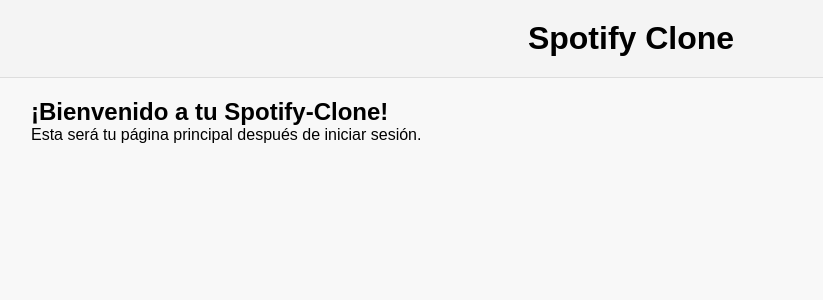
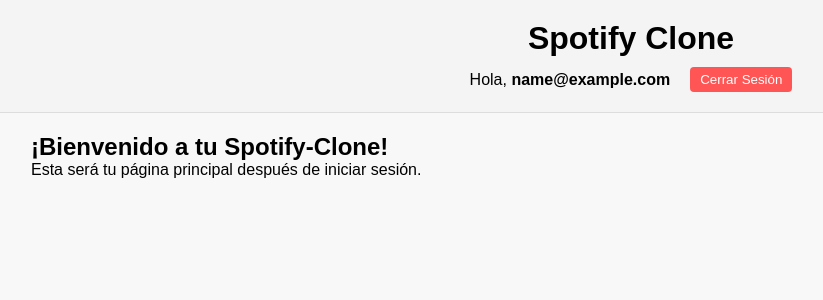
Before and after one commit to Santiagocapi/Spotify-Clone, a React app in the folder frontend/: page / in a window 1280 px wide. Shown: the top 300 px of the page, without its empty margins (9-832 px from the left). Built offline with nearby package versions, Linux system fonts and the light colour scheme; sample sign-in values are in the browser's storage; the HTML template or start-up script is replaced by a standard one.

Commit message:
feat: Implement protected routes and a logout button (#15)

```diff
--- a/frontend/src/App.jsx
+++ b/frontend/src/App.jsx
@@ -1,12 +1,69 @@
-import React from 'react';
-import { Outlet } from 'react-router-dom';
-import './index.css'
+import React, { useEffect } from "react";
+import { Outlet, Link, useNavigate } from "react-router-dom";
+// Import our hooks
+import { useAuthContext } from "./context/AuthContext";
+import "./index.css";
 
 function App() {
+  const { user, dispatch } = useAuthContext();
+  const navigate = useNavigate();
+
+  // Debug: Log user state changes
+  useEffect(() => {
+    console.log("Estado de usuario en App cambió:", user);
+  }, [user]);
+
+  // Function to handle logout
+  const handleLogout = () => {
+    // Remove user from local storage
+    localStorage.removeItem("user");
+
+    // Dispatch logout action
+    dispatch({ type: "LOGOUT" });
+  };
+
   return (
     <div>
       <header className="app-header">
         <h1>Spotify Clone</h1>
+
+        {/* Conditional Render */}
+        <nav style={{ marginTop: "10px" }}>
+          {user ? (
+            <div
+              style={{
+                display: "flex",
+                gap: "20px",
+                justifyContent: "center",
+                alignItems: "center",
+              }}
+            >
+              <span>
+                Hola, <strong>{user.email}</strong>
+              </span>
+              <button
+                onClick={handleLogout}
+                style={{
+                  padding: "5px 10px",
+                  cursor: "pointer",
+                  background: "#ff5555",
+                  color: "white",
+                  border: "none",
+                  borderRadius: "4px",
+                }}
+              >
+                Cerrar Sesión
+              </button>
+            </div>
+          ) : (
+            <div
+              style={{ display: "flex", gap: "20px", justifyContent: "center" }}
+            >
+              <Link to="/login">Iniciar Sesión</Link>
+              <Link to="/register">Registrarse</Link>
+            </div>
+          )}
+        </nav>
       </header>
 
       <main className="main-content">
--- /dev/null
+++ b/frontend/src/components/ProtectedRoute.jsx
@@ -0,0 +1,20 @@
+import { useEffect } from "react";
+import { useNavigate, Outlet } from "react-router-dom";
+import { useAuthContext } from "../context/AuthContext";
+
+const ProtectedRoute = () => {
+  const { user } = useAuthContext();
+  const navigate = useNavigate();
+
+  useEffect(() => {
+    // If user is not logged in, redirect to login
+    if (!user) {
+      navigate("/login", { replace: true });
+    }
+  }, [user, navigate]);
+
+  // If user is logged in, show the content (Outlet)
+  return user ? <Outlet /> : null;
+};
+
+export default ProtectedRoute;
--- /dev/null
+++ b/frontend/src/components/PublicRoute.jsx
@@ -0,0 +1,12 @@
+import { Navigate, Outlet } from "react-router-dom";
+import { useAuthContext } from "../context/AuthContext";
+
+const PublicRoute = () => {
+  const { user } = useAuthContext();
+
+  // If user is logged in, redirect to home
+  // If user is not logged in, show the content (Outlet)
+  return user ? <Navigate to="/" replace /> : <Outlet />;
+};
+
+export default PublicRoute;
--- a/frontend/src/context/AuthContext.jsx
+++ b/frontend/src/context/AuthContext.jsx
@@ -5,7 +5,7 @@
   switch (action.type) {
     case "LOGIN":
       return { user: action.payload }; // The payload will be the object { email, token }
-    case "LOGUOT":
+    case "LOGOUT":
       return { user: null };
     default:
       return state;
@@ -25,14 +25,14 @@
   // Keep the user logged in if the page reloads
   // This 'useEffect' is executed ONLY ONCE when the app loads
   useEffect(() => {
-    const user = JSON.parse(localStorage.getItem('user'));
+    const user = JSON.parse(localStorage.getItem("user"));
 
     if (user) {
-        dispatch({ type: 'LOGIN', payload: user });
+      dispatch({ type: "LOGIN", payload: user });
     }
-  }, []) // The empty '[]' means "run only on mount"
+  }, []); // The empty '[]' means "run only on mount"
 
-  console.log('AuthContext state:', state);
+  console.log("AuthContext state:", state);
 
   return (
     <AuthContext.Provider value={{ ...state, dispatch }}>
@@ -41,15 +41,13 @@
   );
 };
 
-
-
 // We created a "shortcut" so we don't have to import 'useContext' and 'AuthContext'
 // everywhere. From now on, we'll only import 'useAuthContext()'.
 export const useAuthContext = () => {
   const context = useContext(AuthContext);
 
   if (!context) {
-    throw Error('useAuthContext debe usarse dentro de un AuthProvider');
+    throw Error("useAuthContext debe usarse dentro de un AuthProvider");
   }
 
   return context;
```
Also changed, not shown: frontend/src/main.jsx (+34 -19 lines), 1 other file (tests, documents, lock files or other folders).
